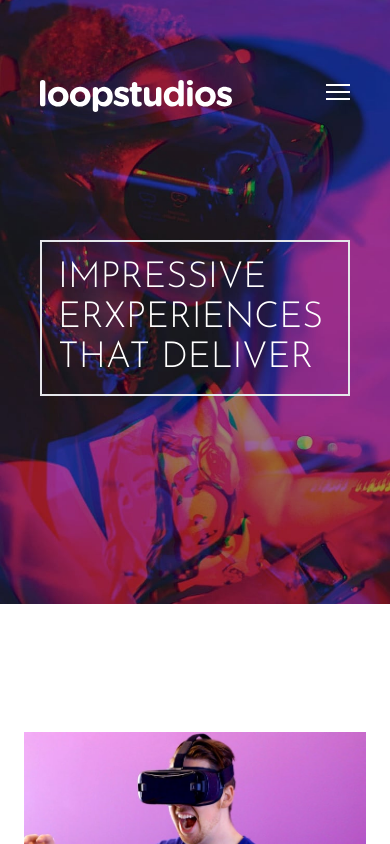
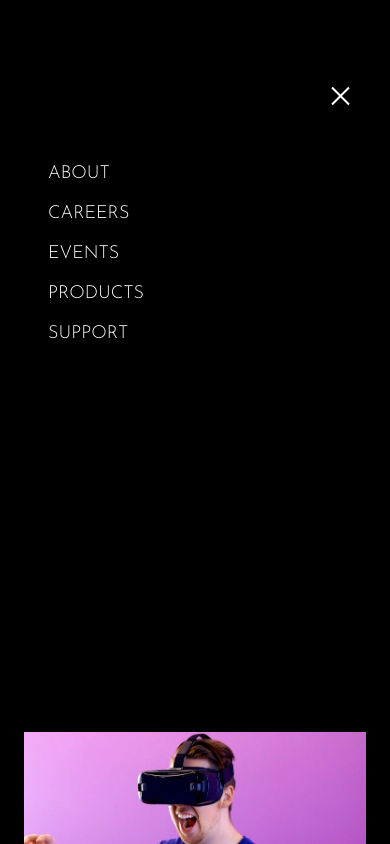
Before and after one commit to erhanertem/Website-LoopStudios, a website: page index.html in a window 390 px wide. Both pictures are taken after a click on the button 338 px from the left and 96 px from the top of the page. Shown: the top 844 px of the page. Drawn offline with Linux system fonts and the light colour scheme; a web font is replaced by a local one.

Commit message:
Add hamburger menu and JS toggling

```diff
--- a/index.html
+++ b/index.html
@@ -10,6 +10,7 @@
 			href="https://fonts.googleapis.com/css2?family=Alata&family=Bai+Jamjuree:wght@400;600&family=Josefin+Sans:wght@300&family=Mulish:wght@300;400;500;600;700&family=Rokkitt:wght@600;700&display=swap"
 			rel="stylesheet"
 		/>
+		<script src="js/script.js" defer></script>
 		<link rel="stylesheet" href="css/style.css" />
 		<title>LoopStudios</title>
 	</head>
@@ -68,7 +69,14 @@
 						</button>
 					</div>
 				</nav>
-				<!-- TODO Mobile menu -->
+				<!-- Hamburger Menu -->
+<div id="menu" class="absolute top-0 bottom-0 left-0 flex-col self-end hidden w-full min-h-screen py-1 pt-40 pl-12 space-y-3 text-lg text-white uppercase bg-black">
+<a href="#" class="hover:text-pink-500">About</a>
+<a href="#" class="hover:text-pink-500">Careers</a>
+<a href="#" class="hover:text-pink-500">Events</a>
+<a href="#" class="hover:text-pink-500">Products</a>
+<a href="#" class="hover:text-pink-500">Support</a>
+</div>
 
 				<!-- Hero message -->
 				<div
--- /dev/null
+++ b/js/script.js
@@ -0,0 +1,10 @@
+const hamburgerBtn = document.getElementById('menu-btn');
+const menu = document.getElementById('menu');
+
+hamburgerBtn.addEventListener('click', navToggle);
+
+function navToggle() {
+	hamburgerBtn.classList.toggle('open');
+	menu.classList.toggle('flex');
+	menu.classList.toggle('hidden');
+}
```
Also changed, not shown: css/style.css.
